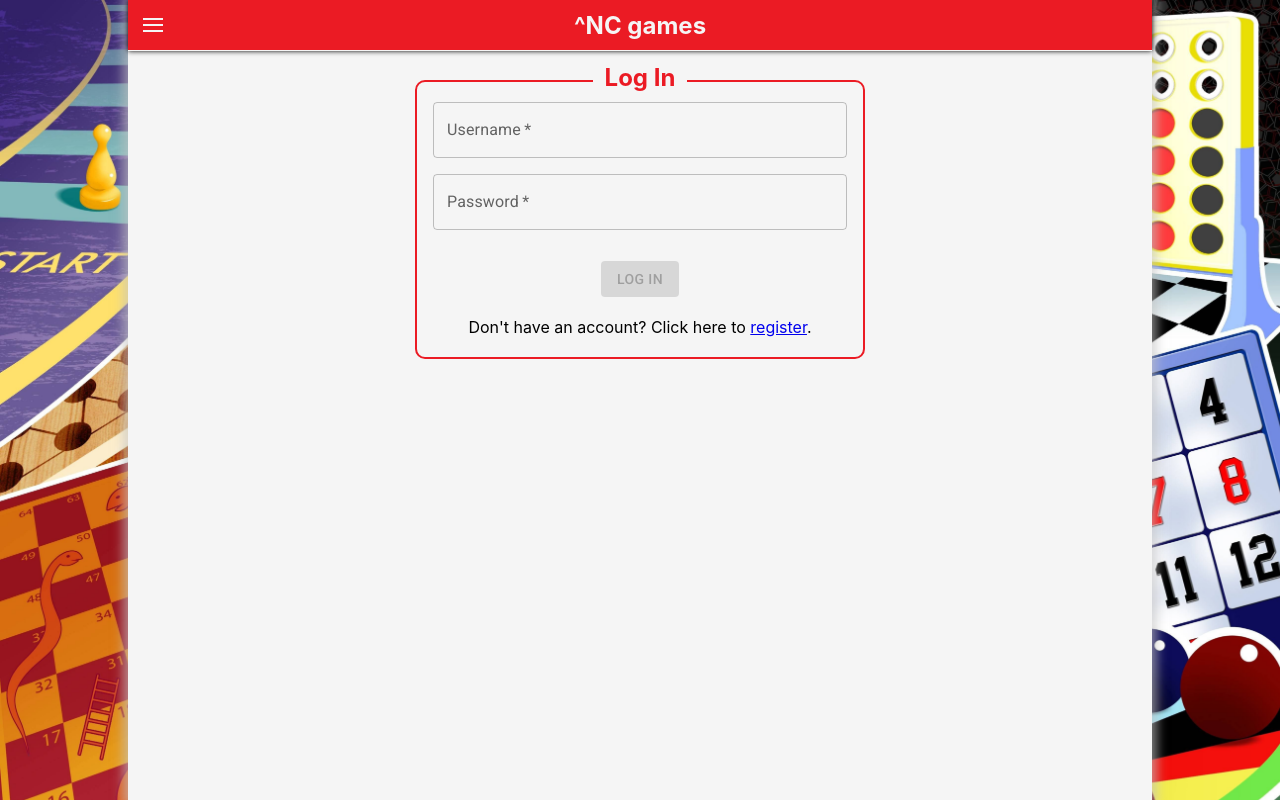
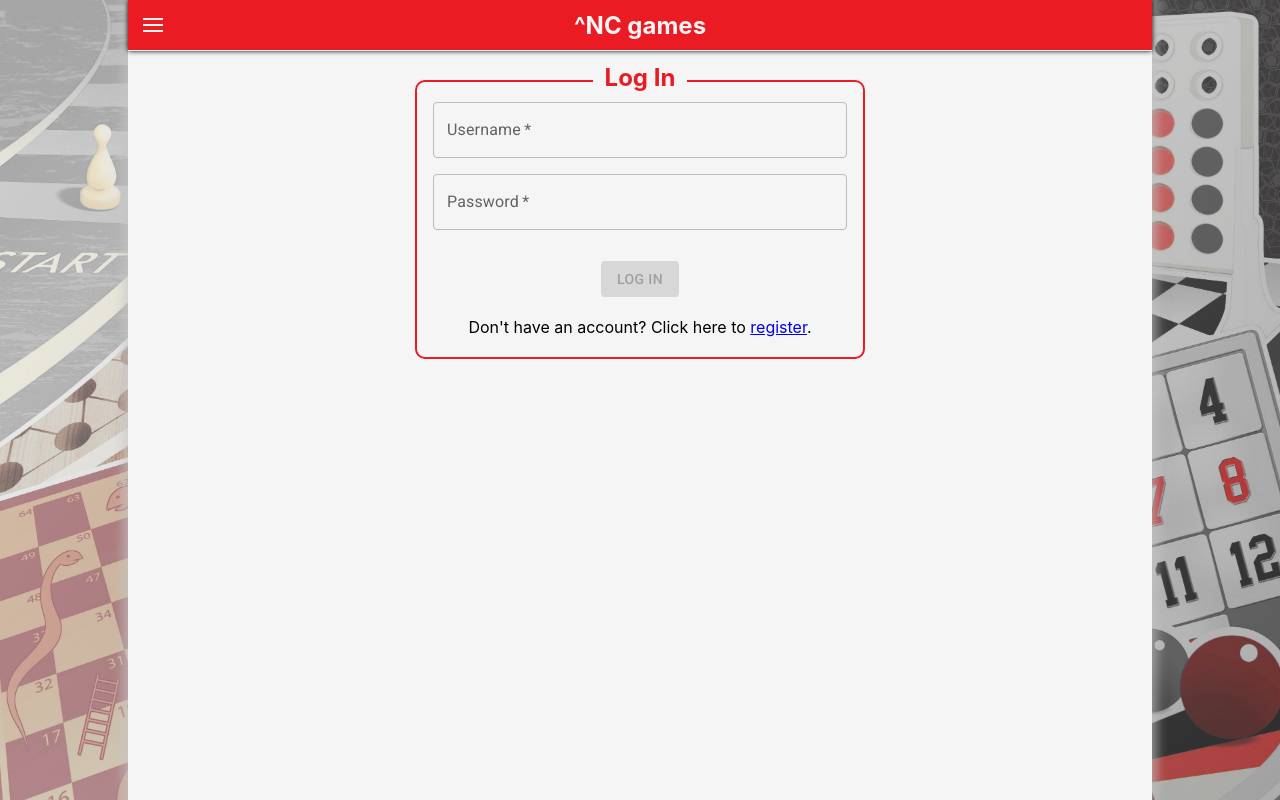
Before and after one commit to cjpearson85/fe-nc-games, a React (Create React App) app: page /login in a window 1280 px wide. Built offline with nearby package versions, Linux system fonts and the light colour scheme.

Commit message:
change background image

```diff
--- a/src/App.css
+++ b/src/App.css
@@ -82,8 +82,6 @@ main {
   border-radius: 5px;
 }
 
-
-
 .showSearchBar {
   display: inline-block;
   /* position: fixed; */
@@ -96,7 +94,8 @@ main {
   border-bottom: 2px solid red;
 }
 
-.review-options h2, .review-options p {
+.review-options h2,
+.review-options p {
   margin-bottom: 0.75rem;
 }
 
@@ -149,7 +148,9 @@ ul {
   font-family: inherit;
 }
 
-.show-hide-button, .review-form button, .account-button {
+.show-hide-button,
+.review-form button,
+.account-button {
   margin-top: 0.8rem;
   width: 10rem;
   font-size: 0.875rem;
@@ -171,8 +172,8 @@ ul {
 }
 
 .submit-container {
- display: flex;
- justify-content: center;
+  display: flex;
+  justify-content: center;
 }
 
 .input-field {
@@ -365,7 +366,7 @@ button:hover {
 
 @media screen and (min-width: 1024px) {
   body {
-    background-image: url('./images/background.jpg');
+    background-image: url('./images/boardgamewallpaper.jpg');
     background-size: cover;
     background-attachment: fixed;
   }
@@ -373,5 +374,4 @@ button:hover {
   .review_card {
     width: 490px;
   }
-
 }
```
Also changed, not shown: src/images/background.jpg (deleted), src/images/boardgamewallpaper.jpg (added).
